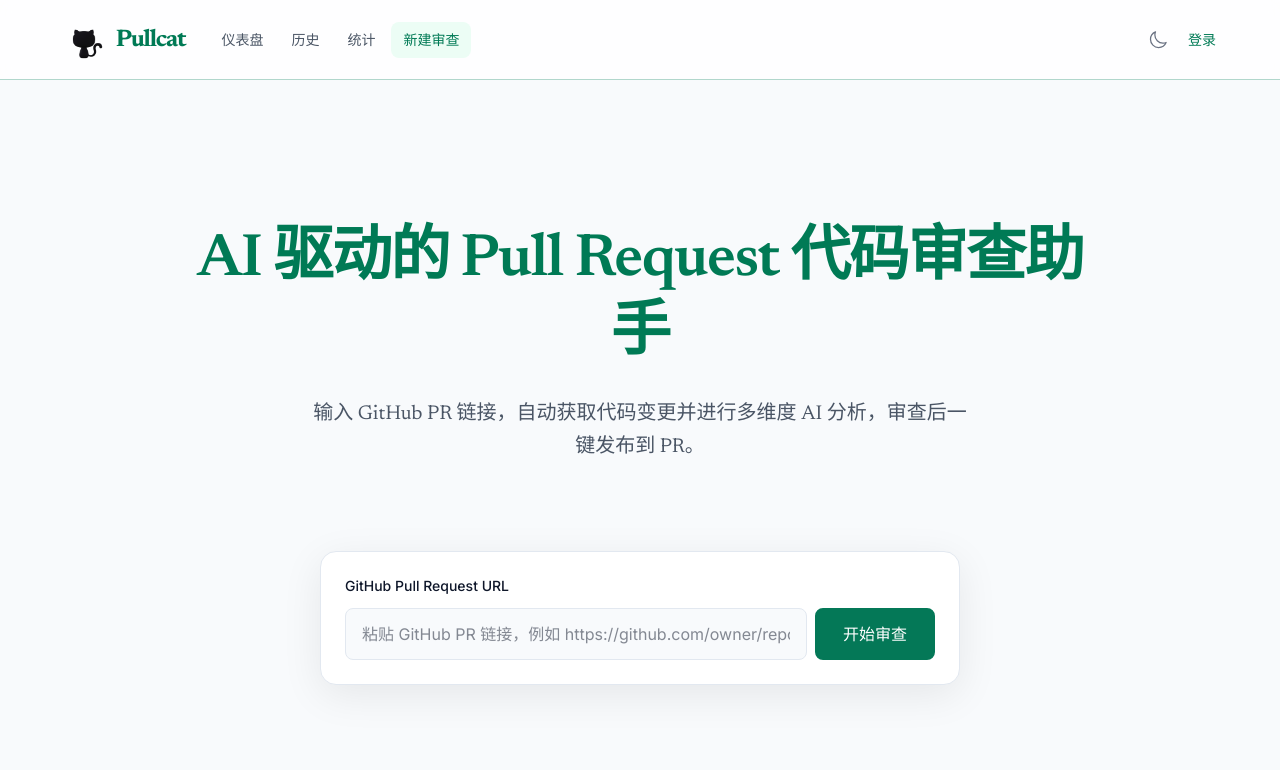
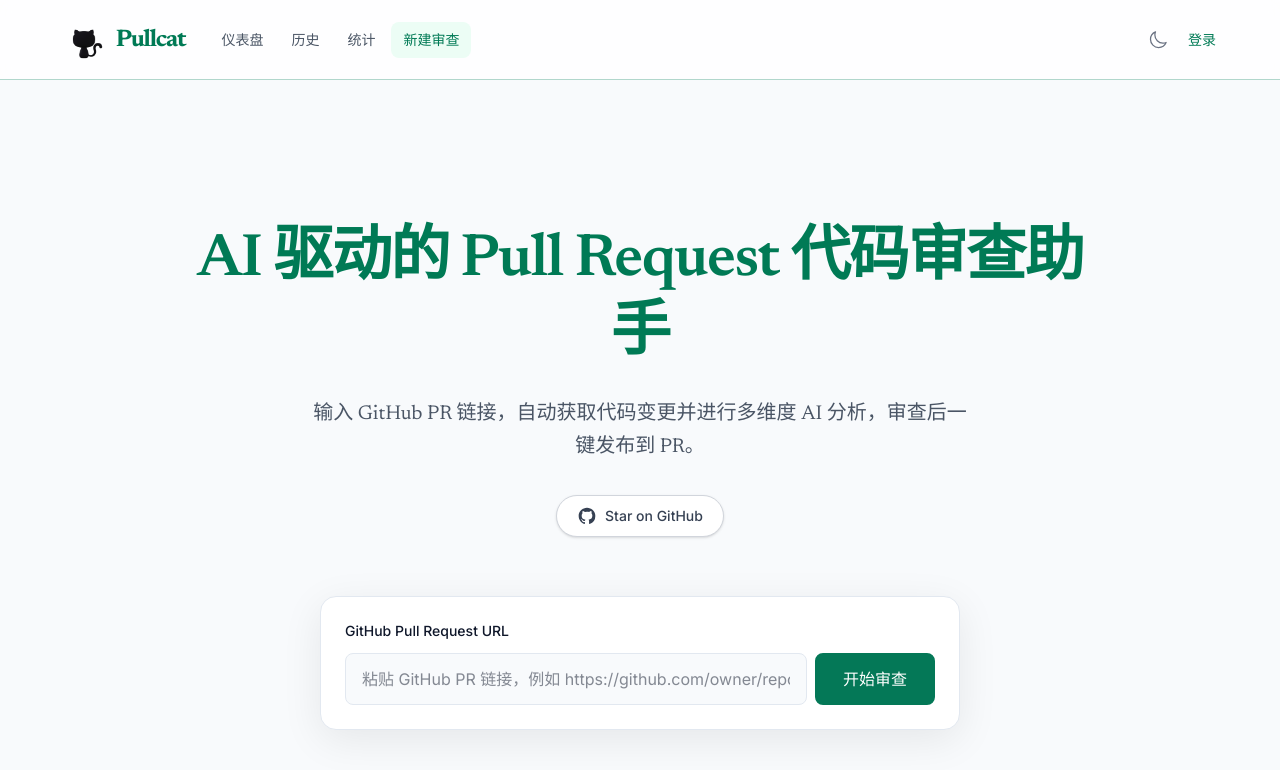
Before and after one commit to xiechimon/pullcat, a React (Vite) app in the folder pullcat-web/: page / in a window 1280 px wide. Shown: the top 770 px of the page. Built offline with nearby package versions, Linux system fonts and the light colour scheme; no server answers.

Commit message:
feat: 在项目主页添加 GitHub 链接

```diff
--- a/pullcat-web/src/pages/HomePage.tsx
+++ b/pullcat-web/src/pages/HomePage.tsx
@@ -27,9 +27,21 @@
         <h1 className="text-4xl md:text-5xl lg:text-6xl font-semibold font-serif text-emerald-700 leading-tight max-w-4xl mb-6 tracking-tight">
           AI 驱动的 Pull Request 代码审查助手
         </h1>
-        <p className="text-lg md:text-xl font-serif text-gray-600 dark:text-gray-400 max-w-2xl mb-6 leading-relaxed">
+        <p className="text-lg md:text-xl font-serif text-gray-600 dark:text-gray-400 max-w-2xl mb-8 leading-relaxed">
           输入 GitHub PR 链接，自动获取代码变更并进行多维度 AI 分析，审查后一键发布到 PR。
         </p>
+
+        <a
+          href="https://github.com/xiechimon/pullcat"
+          target="_blank"
+          rel="noopener noreferrer"
+          className="inline-flex items-center gap-2 px-5 py-2.5 text-sm font-medium text-gray-700 dark:text-gray-200 bg-white dark:bg-gray-800 border border-gray-300 dark:border-gray-700 rounded-full hover:bg-gray-50 dark:hover:bg-gray-700 hover:text-emerald-600 dark:hover:text-emerald-400 focus:outline-none focus:ring-2 focus:ring-offset-2 focus:ring-emerald-500 transition-all shadow-sm"
+        >
+          <svg className="w-5 h-5" fill="currentColor" viewBox="0 0 24 24" aria-hidden="true">
+            <path fillRule="evenodd" d="M12 2C6.477 2 2 6.484 2 12.017c0 4.425 2.865 8.18 6.839 9.504.5.092.682-.217.682-.483 0-.237-.008-.868-.013-1.703-2.782.605-3.369-1.343-3.369-1.343-.454-1.158-1.11-1.466-1.11-1.466-.908-.62.069-.608.069-.608 1.003.07 1.531 1.032 1.531 1.032.892 1.53 2.341 1.088 2.91.832.092-.647.35-1.088.636-1.338-2.22-.253-4.555-1.113-4.555-4.951 0-1.093.39-1.988 1.029-2.688-.103-.253-.446-1.272.098-2.65 0 0 .84-.27 2.75 1.026A9.564 9.564 0 0112 6.844c.85.004 1.705.115 2.504.337 1.909-1.296 2.747-1.027 2.747-1.027.546 1.379.202 2.398.1 2.651.64.7 1.028 1.595 1.028 2.688 0 3.848-2.339 4.695-4.566 4.943.359.309.678.92.678 1.855 0 1.338-.012 2.419-.012 2.747 0 .268.18.58.688.482A10.019 10.019 0 0022 12.017C22 6.484 17.522 2 12 2z" clipRule="evenodd" />
+          </svg>
+          Star on GitHub
+        </a>
       </div>
 
       <div className="w-full px-4 mb-6">
```
